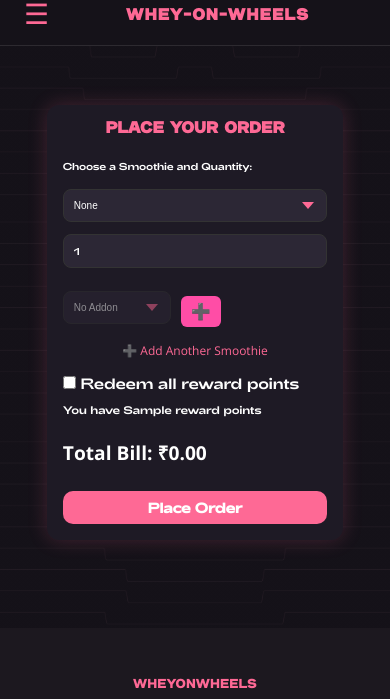
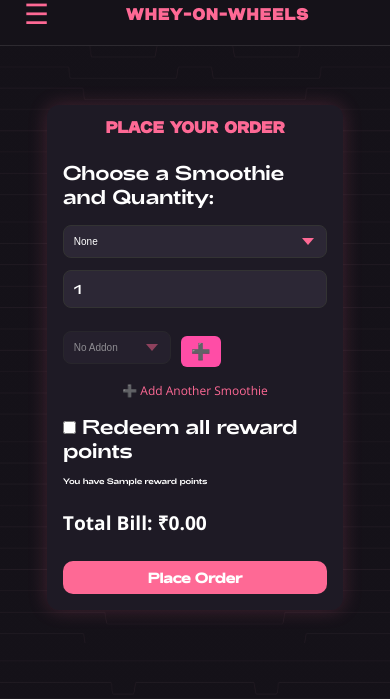
Before and after one commit to Gaurav1504333/WheyOnWheels, a Flask app: template templates/order_smoothie.html in a window 390 px wide. Shown: the part 15-714 px from the top of the page. Run offline with Flask 3, Linux system fonts and the light colour scheme; the template is opened without the code that fills it: most values are stand-ins (such as "Sample title", 1, 10 or a date in 2020); some libraries are stand-ins or nearby versions.

Commit message:
Update order_smoothie.html

```diff
--- a/templates/order_smoothie.html
+++ b/templates/order_smoothie.html
@@ -97,16 +97,16 @@
     }
     @media (max-width: 480px){
       label{
-        font-size: 15px;
+        font-size: 20px !important;
       }
       input{
-        font-size: 13px;
+        font-size: 13px !important;
       }
       small{
-        font-size: 8px;
+        font-size: 8px !important;
       }
       #redeem_toggle{
-        font-size: 10px;
+        font-size: 10px !important;
       }
     }
 
```
